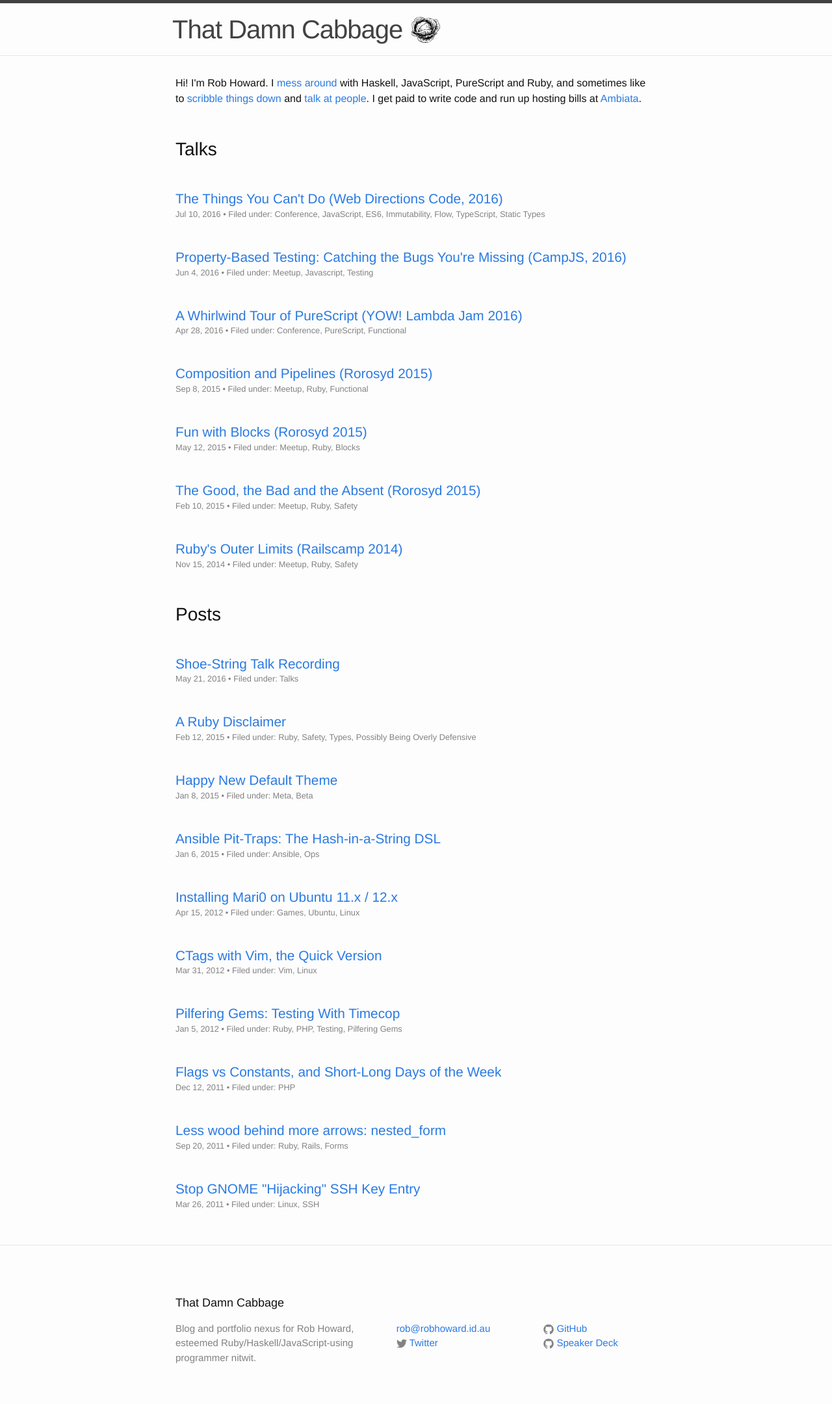
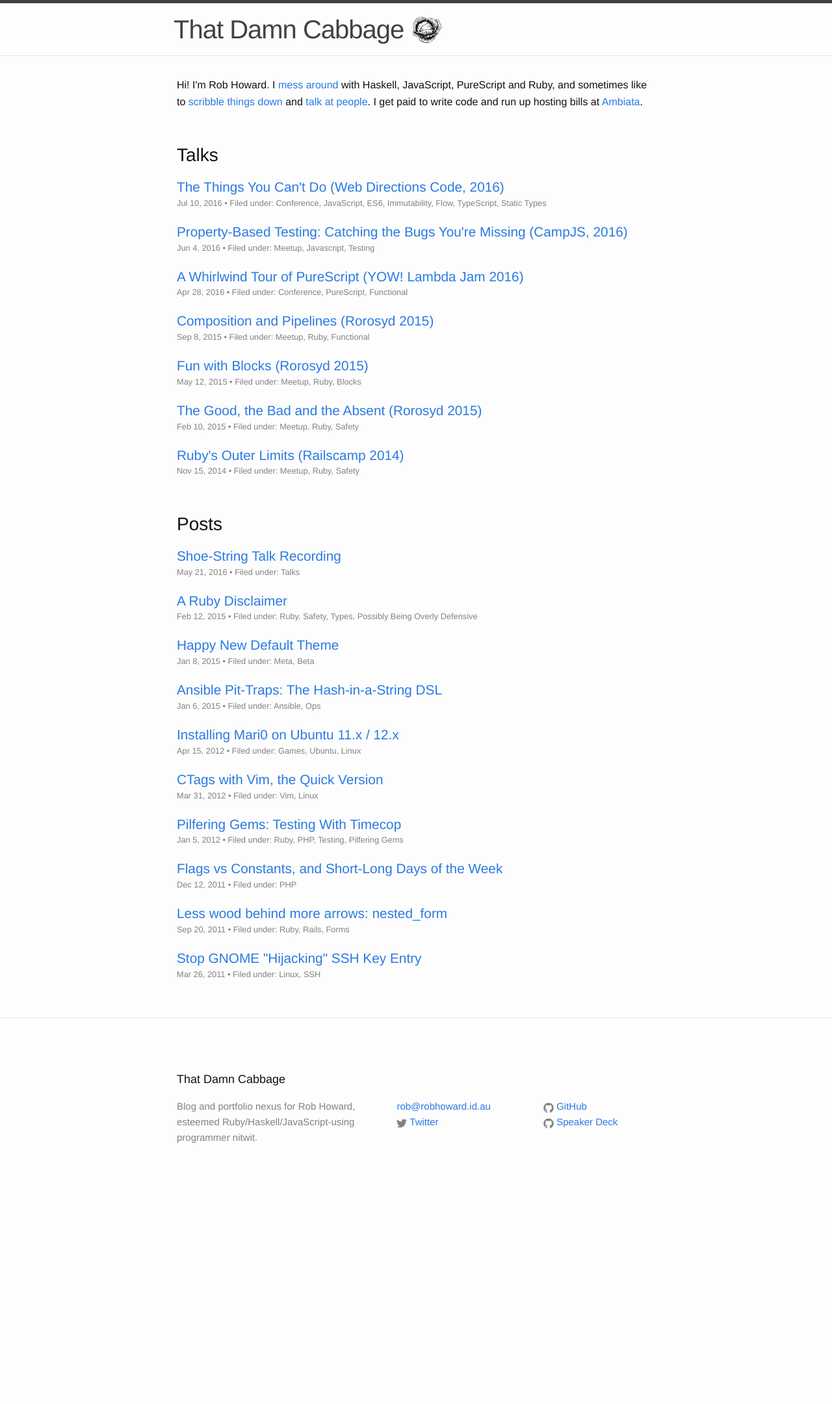
Before and after one commit to damncabbage/deadname.id.au, a Jekyll site: the page built from index.html, in a window 1280 px wide. Shown: the whole page at 65% size. Built offline with Jekyll 4.4.1, drawn with Linux system fonts in a browser that asks for light colours; after the commit the page ends 1827 px from its top, so only the background shows below that.

Commit message:
Spacing tweaks; adds <hr> for intentional extra spacing.

```diff
--- a/_sass/_layout.scss
+++ b/_sass/_layout.scss
@@ -196,6 +196,7 @@
     list-style: none;
 
     h2 {
+        margin-top: 0;
         margin-bottom: 0;
     }
     > li {
@@ -233,7 +234,7 @@
     font-size: 42px;
     letter-spacing: -1px;
     text-indent: -1px;
-    line-height: 1;
+    line-height: 1.2;
 
     @include media-query($on-laptop) {
         font-size: 36px;
@@ -242,6 +243,13 @@
 
 .post-content {
     margin-bottom: $spacing-unit;
+
+    ul, ol {
+      margin-bottom: $spacing-unit / 1;
+      li {
+        margin-bottom: 3px;
+      }
+    }
 
     h2 {
         font-size: 32px;
@@ -265,6 +273,15 @@
         @include media-query($on-laptop) {
             font-size: 18px;
         }
+    }
+
+    hr {
+      max-width: 50%;
+      margin: ($spacing-unit * 1.5) auto;
+      height: 0;
+      background: none;
+      border: none;
+      border-bottom: 1px solid #cfcfcf;
     }
 
     .pdf {
--- a/css/main.scss
+++ b/css/main.scss
@@ -9,9 +9,9 @@
 $base-font-family: Helvetica, Arial, sans-serif;
 $base-font-size:   16px;
 $small-font-size:  $base-font-size * 0.875;
-$base-line-height: 1.5;
+$base-line-height: 1.6;
 
-$spacing-unit:     30px;
+$spacing-unit:     32px;
 
 $text-color:       #111;
 $background-color: #fdfdfd;
```
